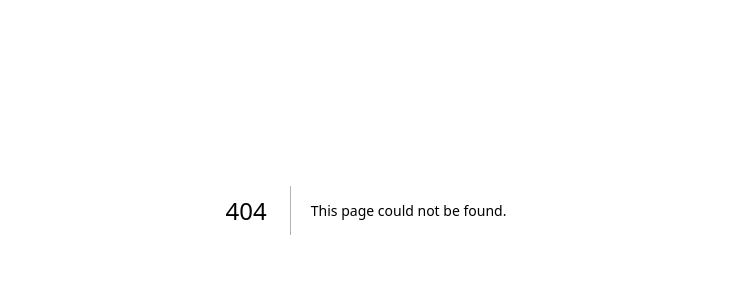
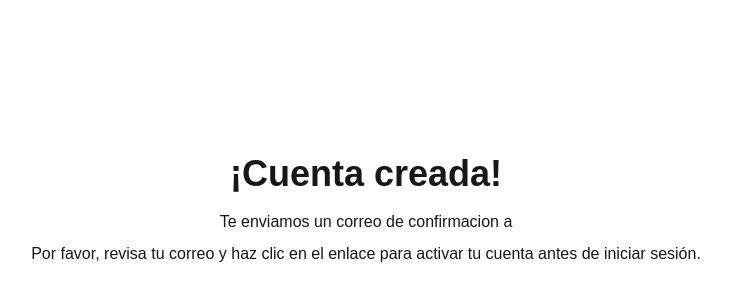
Before and after one commit to bonjourrog/gymio, a Next.js app: page /auth/activate in a window 1280 px wide. Before the commit this address had no page. Shown: the part 190-490 px from the top of the page, without its empty margins (274-1005 px from the left). Built offline with nearby package versions, Linux system fonts and the light colour scheme.

Commit message:
feat: add activate page
- this page shows the verify email message

```diff
--- /dev/null
+++ b/app/auth/activate/page.tsx
@@ -0,0 +1,16 @@
+'use client'
+import { useSearchParams } from "next/navigation"
+
+export default function ActivatePage() {
+    const searchParams = useSearchParams()
+    const email = searchParams.get('email')||'';
+    return <main className="flex flex-col items-center justify-center h-screen">
+        <h2 className="text-4xl font-bold mb-4">¡Cuenta creada!</h2>
+        <p className="mb-2">
+            Te enviamos un correo de confirmacion a {email}
+        </p>
+        <p>
+            Por favor, revisa tu correo y haz clic en el enlace para activar tu cuenta antes de iniciar sesión.
+        </p>
+    </main>
+}
```
